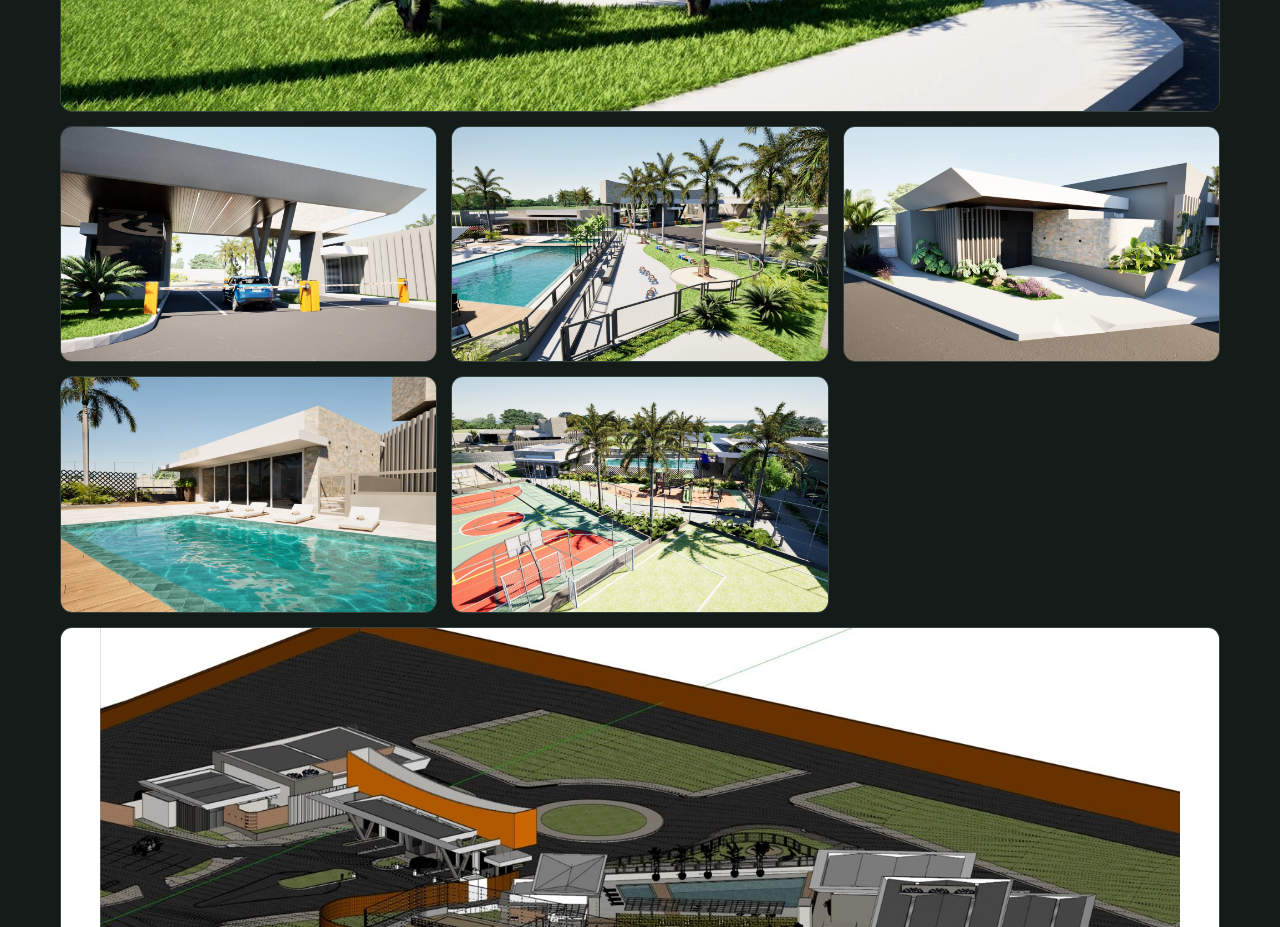
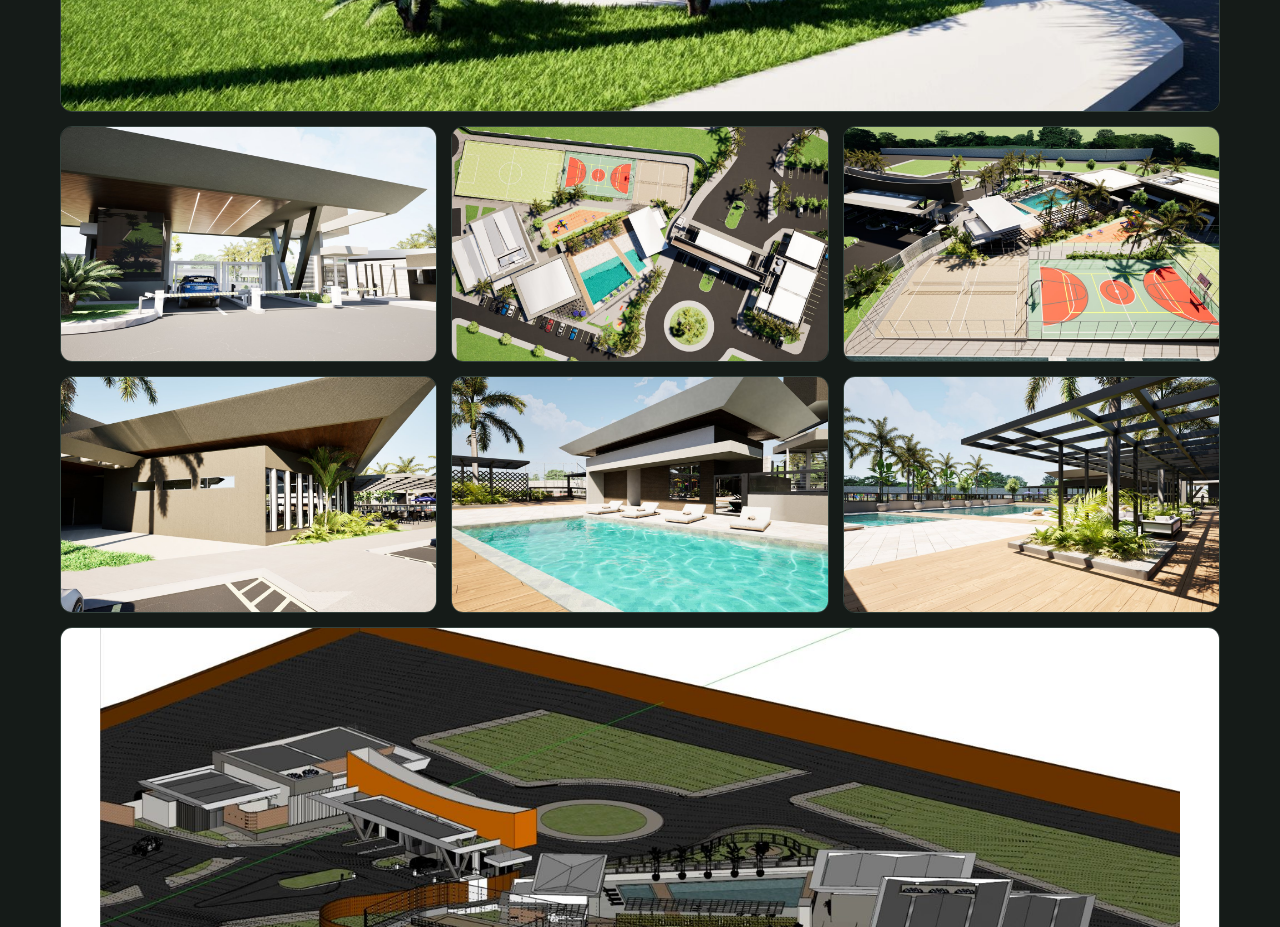
Before and after one commit to JR2PROJETOS/jr2studio, a plain HTML site: page index.html in a window 1280 px wide. Shown: the part 3040-3967 px from the top of the page. Drawn offline with Linux system fonts and the light colour scheme.

Commit message:
Ouro Branco: 4K renders from project folder (aerial views, clubhouse, pool, pergola)
Co-Authored-By: Claude Sonnet 5.5 <noreply@anthropic.com>

```diff
--- a/index.html
+++ b/index.html
@@ -171,11 +171,12 @@ footer a{text-decoration:underline}
   <h3 style="margin-top:44px">Ouro Branco Residence: gated community, SketchUp model and Twinmotion renders</h3>
   <div class="gal">
     <figure class="big"><img src="img/ob_sign.jpg" alt="Ouro Branco Residence entrance sign and gatehouse" loading="lazy"></figure>
-    <figure><img src="img/ob_gate.jpg" alt="Gatehouse with access control" loading="lazy"></figure>
-    <figure><img src="img/ob_aerial.jpg" alt="Pool, playground and gatehouse, aerial view" loading="lazy"></figure>
-    <figure><img src="img/ob_clubhouse.jpg" alt="Clubhouse entrance" loading="lazy"></figure>
-    <figure><img src="img/ob_pool.jpg" alt="Pool and clubhouse" loading="lazy"></figure>
-    <figure><img src="img/ob_courts.jpg" alt="Sports courts and playground, aerial view" loading="lazy"></figure>
+    <figure><img src="img/ob_gate_front.jpg" alt="Gatehouse with access control" loading="lazy"></figure>
+    <figure><img src="img/ob_plan_aerial.jpg" alt="Top view of the leisure area: pools, playground, courts and clubhouse" loading="lazy"></figure>
+    <figure><img src="img/ob_courts_aerial.jpg" alt="Aerial view of the sports courts, pools and clubhouse" loading="lazy"></figure>
+    <figure><img src="img/ob_clubhouse_front.jpg" alt="Clubhouse entrance" loading="lazy"></figure>
+    <figure><img src="img/ob_pool_clubhouse.jpg" alt="Pool and clubhouse" loading="lazy"></figure>
+    <figure><img src="img/ob_pergola.jpg" alt="Pergola, deck and pool" loading="lazy"></figure>
     <figure><img src="img/ob_model.jpg" alt="SketchUp site model of the whole community" loading="lazy"></figure>
   </div>
   <p class="notice">Ouro Branco: site model in SketchUp and renders in Twinmotion, created by me from my own design.</p>
```
Also changed, not shown: img/ob_aerial.jpg (deleted), img/ob_clubhouse.jpg (deleted), img/ob_clubhouse_front.jpg (added), img/ob_courts.jpg (deleted), img/ob_courts_aerial.jpg (added), img/ob_gate.jpg (deleted), img/ob_gate_front.jpg (added), img/ob_pergola.jpg (added), img/ob_plan_aerial.jpg (added), img/ob_pool.jpg (deleted), img/ob_pool_clubhouse.jpg (added), 1 other file.
